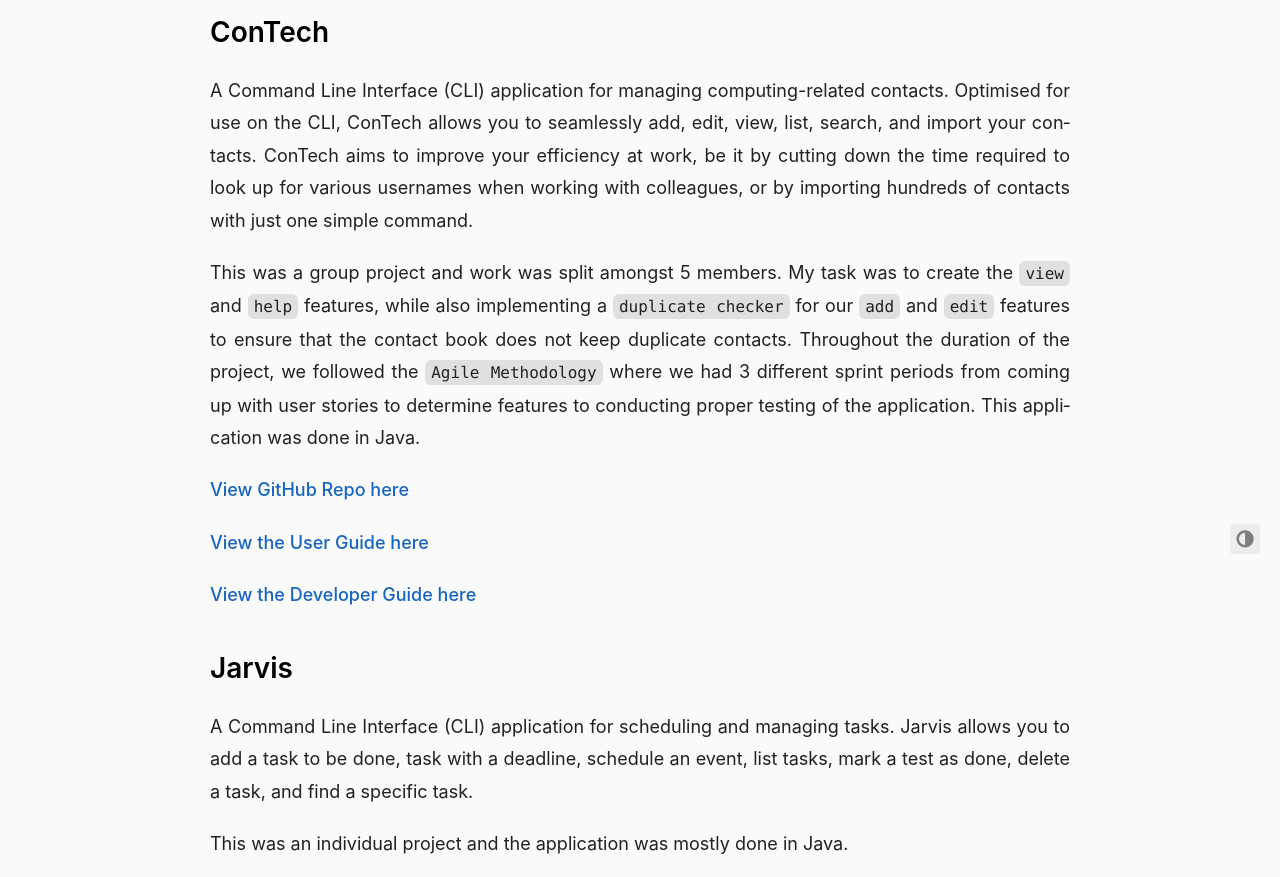
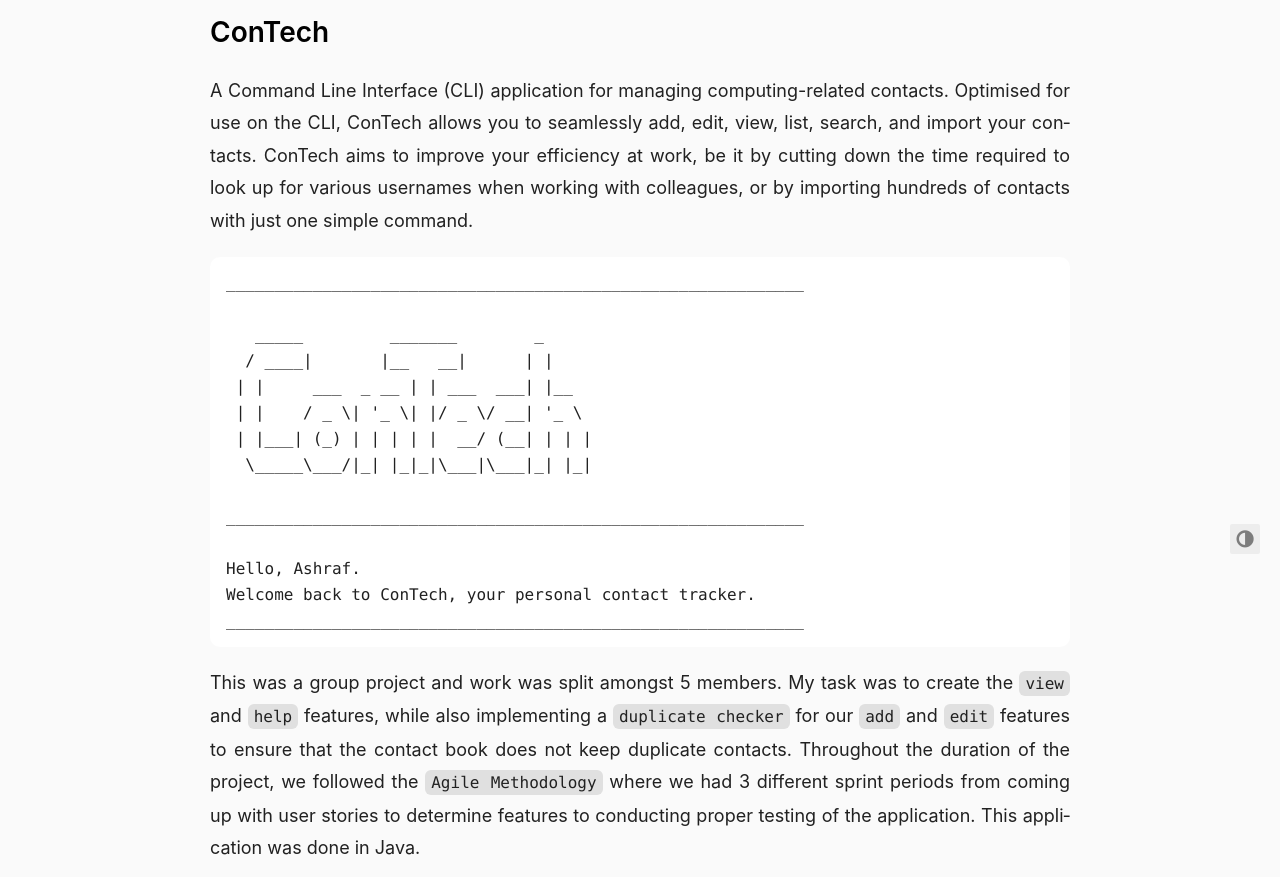
Before and after one commit to ashrafjfr/ashrafjfr.github.io, a plain HTML site: page projects/index.html in a window 1280 px wide. Shown: the part 220-1097 px from the top of the page. Drawn offline with Linux system fonts and the light colour scheme.

Commit message:
add text for projects

```diff
--- a/projects/index.html
+++ b/projects/index.html
@@ -145,7 +145,21 @@
   </a>
 </h2>
 <p>A Command Line Interface (CLI) application for managing computing-related contacts. Optimised for use on the CLI, ConTech allows you to seamlessly add, edit, view, list, search, and import your contacts. ConTech aims to improve your efficiency at work, be it by cutting down the time required to look up for various usernames when working with colleagues, or by importing hundreds of contacts with just one simple command.</p>
-<p>This was a group project and work was split amongst 5 members. My task was to create the <code>view</code> and <code>help</code> features, while also implementing a <code>duplicate checker</code> for our <code>add</code> and <code>edit</code> features to ensure that the contact book does not keep duplicate contacts. Throughout the duration of the project, we followed the <code>Agile Methodology</code> where we had 3 different sprint periods from coming up with user stories to determine features to conducting proper testing of the application. This application was done in Java.</p>
+<div class="highlight"><pre tabindex="0" style="background-color:#fff;-moz-tab-size:4;-o-tab-size:4;tab-size:4;"><code class="language-fallback" data-lang="fallback"><span style="display:flex;"><span>____________________________________________________________
+</span></span><span style="display:flex;"><span>
+</span></span><span style="display:flex;"><span>   _____         _______        _
+</span></span><span style="display:flex;"><span>  / ____|       |__   __|      | |
+</span></span><span style="display:flex;"><span> | |     ___  _ __ | | ___  ___| |__
+</span></span><span style="display:flex;"><span> | |    / _ \| &#39;_ \| |/ _ \/ __| &#39;_ \
+</span></span><span style="display:flex;"><span> | |___| (_) | | | | |  __/ (__| | | |
+</span></span><span style="display:flex;"><span>  \_____\___/|_| |_|_|\___|\___|_| |_|
+</span></span><span style="display:flex;"><span>
+</span></span><span style="display:flex;"><span>____________________________________________________________
+</span></span><span style="display:flex;"><span>
+</span></span><span style="display:flex;"><span>Hello, Ashraf.
+</span></span><span style="display:flex;"><span>Welcome back to ConTech, your personal contact tracker.
+</span></span><span style="display:flex;"><span>____________________________________________________________
+</span></span></code></pre></div><p>This was a group project and work was split amongst 5 members. My task was to create the <code>view</code> and <code>help</code> features, while also implementing a <code>duplicate checker</code> for our <code>add</code> and <code>edit</code> features to ensure that the contact book does not keep duplicate contacts. Throughout the duration of the project, we followed the <code>Agile Methodology</code> where we had 3 different sprint periods from coming up with user stories to determine features to conducting proper testing of the application. This application was done in Java.</p>
 <p><a href="https://github.com/ashrafjfr/tp">View GitHub Repo here</a></p>
 <p><a href="https://ay2122s1-cs2113t-t09-1.github.io/tp/UserGuide.html">View the User Guide here</a></p>
 <p><a href="https://ay2122s1-cs2113t-t09-1.github.io/tp/DeveloperGuide.html">View the Developer Guide here</a></p>
```
